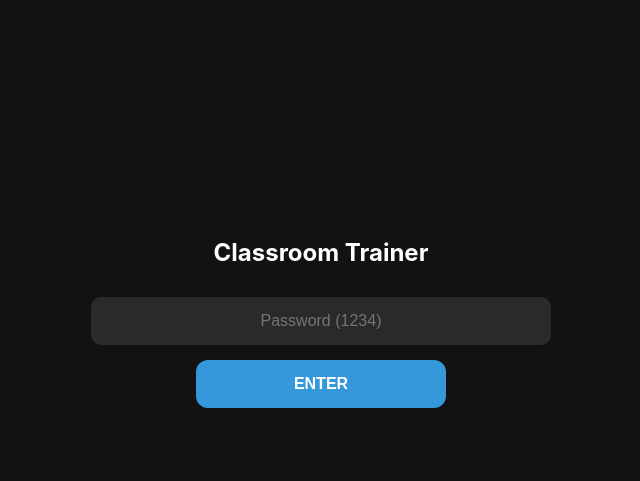
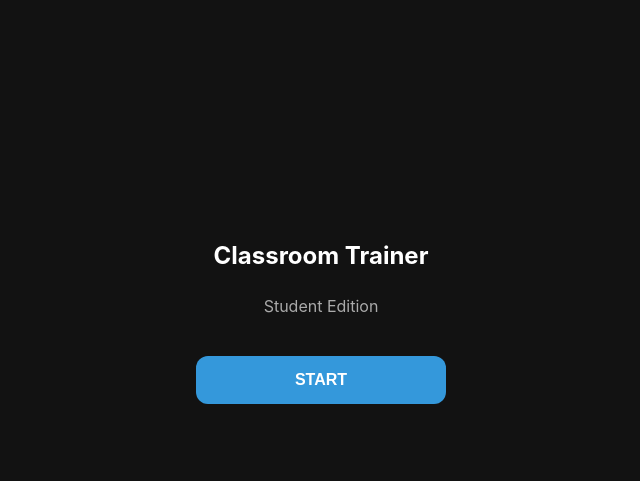
Before and after one commit to supercan777/Ear-Training, a plain HTML site: page index.html in a window 1280 px wide. Shown: the part 87-568 px from the top of the page, without its empty margins (319-959 px from the left). Drawn offline with Linux system fonts and the light colour scheme.

Commit message:
Update index.html

```diff
--- a/index.html
+++ b/index.html
@@ -125,7 +125,7 @@
         .settings-label { margin-bottom: 10px; font-size: 0.8em; color: #aaa; font-weight: bold; text-align: left; }
         .row { display: flex; gap: 10px; }
 
-        #pw-input, #url-input {
+        #url-input {
             padding: 15px; border-radius: 10px; border: none; font-size: 1em;
             background: #2a2a2a; color: white; width: 100%; box-sizing: border-box; margin-bottom: 15px; text-align: center;
         }
@@ -135,10 +135,11 @@
 
 <div id="app-container">
 
-    <div id="auth-overlay" class="full-overlay" style="z-index: 999;">
-        <h2 style="margin-bottom: 30px;">Classroom Trainer</h2>
-        <input type="password" id="pw-input" placeholder="Password (1234)">
-        <button class="btn primary" onclick="checkPassword()" style="width: 250px;">ENTER</button>
+    <!-- 비밀번호 입력란을 없애고 시작 버튼만 남김 (오디오 권한 획득용) -->
+    <div id="welcome-overlay" class="full-overlay" style="z-index: 999;">
+        <h2 style="margin-bottom: 10px;">Classroom Trainer</h2>
+        <p style="margin-bottom: 40px; color: #aaa;">Student Edition</p>
+        <button class="btn primary" onclick="startApp()" style="width: 250px;">START</button>
     </div>
 
     <div class="header">
@@ -250,21 +251,15 @@
     waveformCanvas.width = 600;
     waveformCanvas.height = 300;
 
-    function initAudio() {
+    // 시작 버튼을 누르면 오디오 컨텍스트를 활성화하고 메인 메뉴를 보여줌
+    function startApp() {
+        document.getElementById('welcome-overlay').style.display = 'none';
+
         if (!audioCtx) {
             audioCtx = new (window.AudioContext || window.webkitAudioContext)();
             masterGain = audioCtx.createGain();
             updateGainSettings();
             masterGain.connect(audioCtx.destination);
-        }
-    }
-
-    function checkPassword() {
-        if(document.getElementById('pw-input').value === "1234" || document.getElementById('pw-input').value === "") {
-            document.getElementById('auth-overlay').style.display='none';
-            initAudio();
-        } else {
-            alert("Incorrect password.");
         }
     }
 
@@ -664,7 +659,6 @@
                 ctx.fillRect(i*20, 300-h, 15, h);
             }
         }
-        // 아날라이저(RTA)의 갱신 속도를 늦춰서 훨씬 부드럽게 보이도록 설정 (150ms 딜레이)
         setTimeout(() => requestAnimationFrame(drawRTA), 150);
     }
     drawRTA();
```
